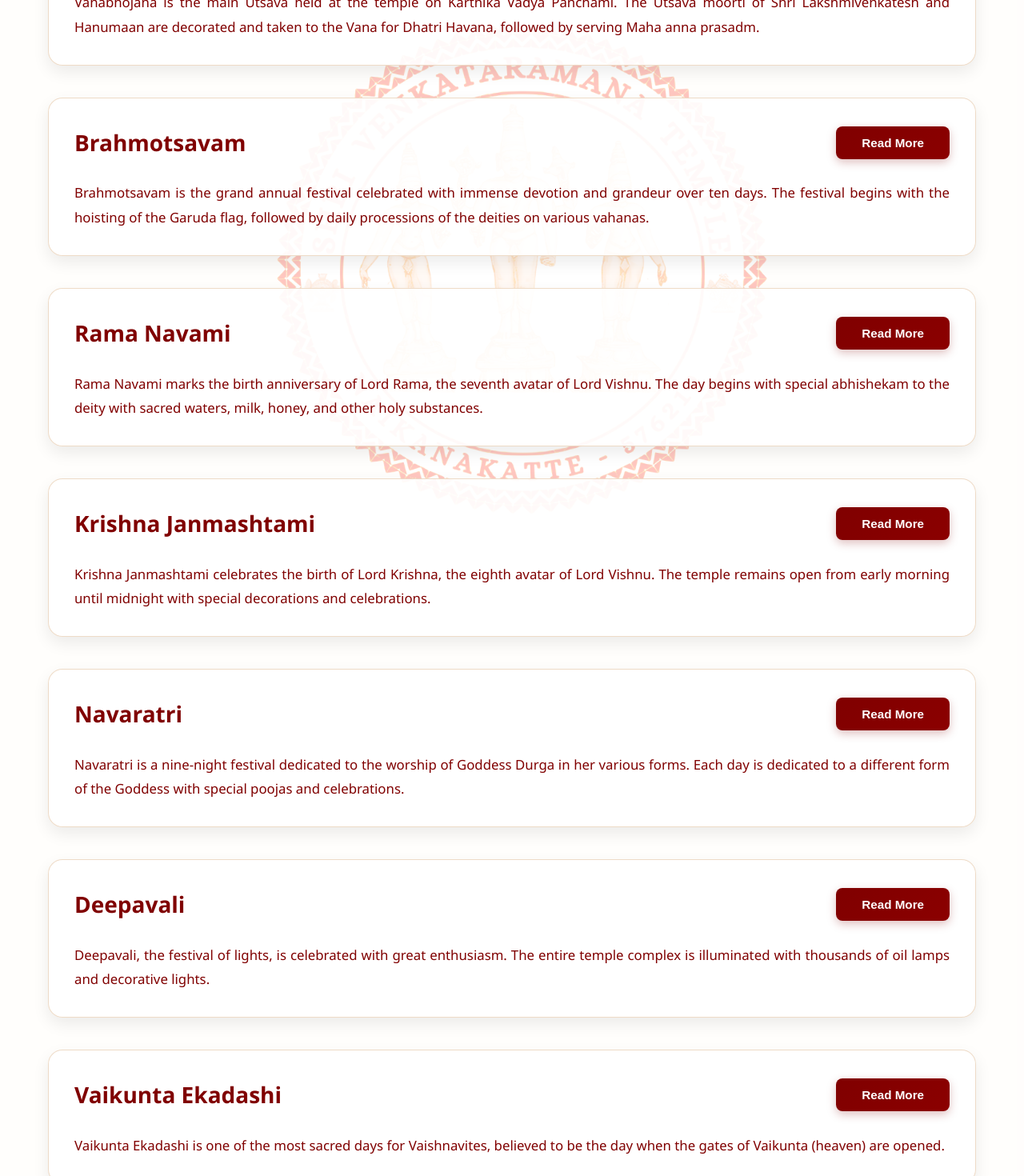
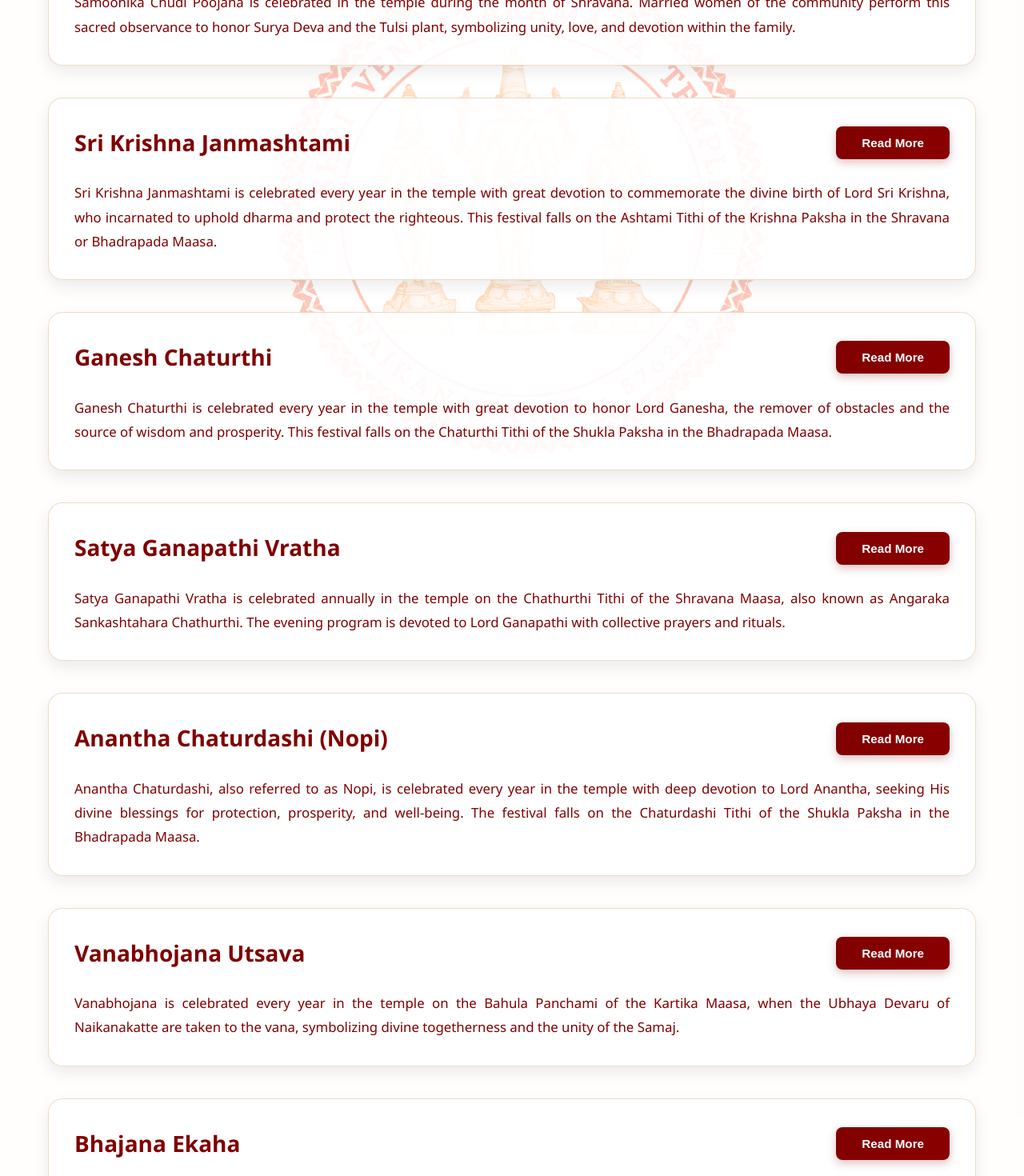
Before and after one commit to Uttam-Bhat/Temple-Site, a React (Vite) app: page /annual-functions in a window 1280 px wide. Shown: the part 1400-2870 px from the top of the page at 80% size. Built offline with nearby package versions, Linux system fonts and the light colour scheme.

Commit message:
Annual FUnctions DOne

```diff
--- a/src/pages/AnnualFunctions.jsx
+++ b/src/pages/AnnualFunctions.jsx
@@ -38,87 +38,46 @@ const AnnualFunctions = () => {
     },
     {
       id: 5,
-      name: "Vanabhojana Utsava",
-      shortDescription: "Vanabhojana is the main Utsava held at the temple on Karthika Vadya Panchami. The Utsava moorti of Shri Lakshmivenkatesh and Hanumaan are decorated and taken to the Vana for Dhatri Havana, followed by serving Maha anna prasadm.",
-      fullDescription: [
-        "Vanabhojana is the main Utsava held at the temple on Karthika Vadya Panchami. The Utsava moorti of Shri Lakshmivenkatesh and Hanumaan are decorated and taken to the Vana for Dhatri Havana, followed by serving Maha anna prasadm.",
-        "The vana is now artificially created at the temple entrance. Decades ago, there was a Vanabhojana Katte. The utsava is conducted over two days.",
-        "The main attraction is Lords Palakki savari, taken to many Hindu devotees' homes in Molkod. Devotees decorate their homes with themes, and Chappara, Torana, Rangoli, Phalavali, and Flowers are key attractions. Prasanna Pooja is held, and special naivedyam is offered and distributed.",
-        "The savari goes to various Katte(s) including Rahu Katte, old Vanabhojana Katte, Kusta Pai Gunda, R S Pai Katte, and Avala Katte.",
-        "The savari begins around 4 PM, and after completing 'Sthali' at all places, it reaches 'Kurinja' (a 'Teru-like structure' without wheels) around 11 PM. Pooja is offered, crackers are burst, and Yakshagana Dashavatar Seva begins.",
-        "Lord Mukhyaprana is said to be fond of Costal Folk Art Yakshagana. Devotees offer Yakshagana seva to Lord Hanumanta for wishes. The monetary aspect of Yakshagana Seva is managed by Bhaskar Bhat and Non-Archaka Acharya."
-      ]
+      name: "Samoohika Chudi Poojana",
+      shortDescription: "Samoohika Chudi Poojana is celebrated in the temple during the month of Shravana. Married women of the community perform this sacred observance to honor Surya Deva and the Tulsi plant, symbolizing unity, love, and devotion within the family.",
+      expandedText: " As part of the tradition, women prepare chudis, which are bundles made of herbs and flowers, and offer them with devotion to Surya Deva, the Tulsi plant, and Lord Venkataramana. After offering the chudis, they exchange them among themselves and seek the blessings of the Lord and the elders. In the afternoon, the Mahapooja of the Lord is performed, followed by Santarpane. The entire program is observed with deep devotion, spiritual warmth, and great joy by all the Samaj Bandhavas."
     },
     {
       id: 6,
-      name: "Brahmotsavam",
-      shortDescription: "Brahmotsavam is the grand annual festival celebrated with immense devotion and grandeur over ten days. The festival begins with the hoisting of the Garuda flag, followed by daily processions of the deities on various vahanas.",
-      fullDescription: [
-        "Brahmotsavam is the grand annual festival celebrated with immense devotion and grandeur over ten days. The festival begins with the hoisting of the Garuda flag, followed by daily processions of the deities on various vahanas (vehicles) like Sesha Vahana, Hamsa Vahana, Simha Vahana, and more.",
-        "Each day features special poojas, abhishekam, and archana. The highlight is the Rathotsavam (chariot festival) where the deities are taken in a grand procession.",
-        "Cultural programs including classical music, dance performances, and spiritual discourses are organized. Devotees from far and wide participate in the festivities, seeking divine blessings. The festival concludes with the lowering of the flag and special poojas."
-      ]
+      name: "Sri Krishna Janmashtami",
+      shortDescription: "Sri Krishna Janmashtami is celebrated every year in the temple with great devotion to commemorate the divine birth of Lord Sri Krishna, who incarnated to uphold dharma and protect the righteous. This festival falls on the Ashtami Tithi of the Krishna Paksha in the Shravana or Bhadrapada Maasa.",
+      expandedText: " Devotees observe a full-day fast, and in the evening, the Sahasra Tulasi Dala Samarpane is performed to Lord Krishna by the devotees under the guidance of the Archaka, followed by the Mahapooja and Mangalarathi offered to the Lord. On this day, every devotee brings a special Prasada prepared in their homes and offers it to Lord Krishna, after which it is distributed to everyone as divine blessings. The entire festival is celebrated with full devotion, joy, and deep spiritual enthusiasm by all the Samaj Bandhavas."
     },
     {
       id: 7,
-      name: "Rama Navami",
-      shortDescription: "Rama Navami marks the birth anniversary of Lord Rama, the seventh avatar of Lord Vishnu. The day begins with special abhishekam to the deity with sacred waters, milk, honey, and other holy substances.",
-      fullDescription: [
-        "Rama Navami marks the birth anniversary of Lord Rama, the seventh avatar of Lord Vishnu. The day begins with special abhishekam to the deity with sacred waters, milk, honey, and other holy substances.",
-        "Continuous chanting of Rama Nama and recitation of Ramayana takes place throughout the day. Special archana with 108 names of Lord Rama is performed. Devotees observe fasting and participate in bhajan sessions.",
-        "The temple is decorated with flowers and special lighting. Prasadam distribution includes panakam (jaggery water) and vadapappu (soaked moong dal). Spiritual discourses on the life and teachings of Lord Rama are conducted. The evening concludes with aarti and special darshan."
-      ]
+      name: "Ganesh Chaturthi",
+      shortDescription: "Ganesh Chaturthi is celebrated every year in the temple with great devotion to honor Lord Ganesha, the remover of obstacles and the source of wisdom and prosperity. This festival falls on the Chaturthi Tithi of the Shukla Paksha in the Bhadrapada Maasa.",
+      expandedText: " The festival begins with bringing the idol of Lord Ganesha to the temple, followed by the Dharmika Vidhi-Vidhanas performed to Lord Ganesha. A beautiful Vishesha Alankara is offered to both Lord Ganapathi and Lord Venkataramana, after which the Mahapooja and Mangalarathi are performed with devotion. After the rituals, Prasada and Santarpane are offered to all devotees. Later in the evening, Bhajana Seva and Mahapooja are performed, and the day concludes with the Visarjana of the Ganesha idol. The festival is observed with immense devotion, joy, and unity as everyone seeks the blessings of Lord Ganapathi for peace, prosperity, and well-being."
     },
     {
       id: 8,
-      name: "Krishna Janmashtami",
-      shortDescription: "Krishna Janmashtami celebrates the birth of Lord Krishna, the eighth avatar of Lord Vishnu. The temple remains open from early morning until midnight with special decorations and celebrations.",
-      fullDescription: [
-        "Krishna Janmashtami celebrates the birth of Lord Krishna, the eighth avatar of Lord Vishnu. The temple remains open from early morning until midnight.",
-        "Special decorations include a beautifully decorated cradle (jhula) for baby Krishna. The day features continuous bhajans, kirtans, and devotional songs. At midnight, the exact time of Krishna's birth, special abhishekam and pooja are performed.",
-        "Devotees break their fast after midnight darshan. The temple is adorned with flowers, lights, and traditional decorations. Cultural programs including dance dramas depicting Krishna's childhood leelas are organized. Special prasadam including butter, fruits, and sweets are distributed. The celebration continues with night-long prayers and devotional activities."
-      ]
+      name: "Satya Ganapathi Vratha",
+      shortDescription: "Satya Ganapathi Vratha is celebrated annually in the temple on the Chathurthi Tithi of the Shravana Maasa, also known as Angaraka Sankashtahara Chathurthi. The evening program is devoted to Lord Ganapathi with collective prayers and rituals.",
+      expandedText: " The program begins with Devata Prarthane, Kalasha Sthapane, and other Vidhi-Vidhanas offered to Lord Ganapathi. Bhajana Seva is rendered by devotees to the Lord, followed by the Mahapooja performed to both Lord Ganapathi and Lord Venkataramana. Santarpane is carried out thereafter, and the entire festival is celebrated by the Samaj Bandhavas with unity, devotion, and great spiritual enthusiasm."
     },
     {
       id: 9,
-      name: "Navaratri",
-      shortDescription: "Navaratri is a nine-night festival dedicated to the worship of Goddess Durga in her various forms. Each day is dedicated to a different form of the Goddess with special poojas and celebrations.",
-      fullDescription: [
-        "Navaratri is a nine-night festival dedicated to the worship of Goddess Durga in her various forms. Each day is dedicated to a different form of the Goddess - Shailaputri, Brahmacharini, Chandraghanta, Kushmanda, Skandamata, Katyayani, Kalaratri, Mahagauri, and Siddhidatri.",
-        "Daily special poojas, abhishekam, and archana are performed. The temple is beautifully decorated with flowers and traditional motifs. Garba and Dandiya programs are organized in the evenings. Devotees observe fasting and perform special prayers.",
-        "On the eighth day (Ashtami), special homam and yagna are conducted. The ninth day (Mahanavami) features grand celebrations with cultural programs. The festival concludes on the tenth day (Vijayadashami) with special poojas and distribution of prasadam."
-      ]
+      name: "Anantha Chaturdashi (Nopi)",
+      shortDescription: "Anantha Chaturdashi, also referred to as Nopi, is celebrated every year in the temple with deep devotion to Lord Anantha, seeking His divine blessings for protection, prosperity, and well-being. The festival falls on the Chaturdashi Tithi of the Shukla Paksha in the Bhadrapada Maasa.",
+      expandedText: " Celebrations begin with Devatha Prarthane, followed by the Kalasha Sthapane and the Dharmika Vidhi-Vidhanas performed by the Archaka. A Vishesha Alankara is offered to Lord Venkataramana, after which the Mahapooja and Mangalarathi are performed with great devotion. Later, Prasada and Santarpane are distributed to all devotees, and it is believed that no devotee should miss this sacred Prasada. The festival is observed with devotion, unity, and joy as the Samaj Bandhavas gather to seek the divine grace of Lord Anantha."
     },
     {
       id: 10,
-      name: "Deepavali",
-      shortDescription: "Deepavali, the festival of lights, is celebrated with great enthusiasm. The entire temple complex is illuminated with thousands of oil lamps and decorative lights.",
-      fullDescription: [
-        "Deepavali, the festival of lights, is celebrated with great enthusiasm. The day begins with early morning special poojas and abhishekam. The entire temple complex is illuminated with thousands of oil lamps (diyas) and decorative lights.",
-        "Special decorations include rangoli patterns, flower garlands, and traditional motifs. Lakshmi Pooja is performed in the evening seeking blessings for prosperity and wealth. Devotees light lamps in their homes and visit the temple for darshan.",
-        "Special prasadam including laddus, barfi, and other sweets are distributed. Fireworks display is organized in the temple premises. The evening features special aarti with multiple lamps. Cultural programs including music and dance performances add to the festive atmosphere. The temple remains open late into the night for devotees to offer prayers."
-      ]
+      name: "Vanabhojana Utsava",
+      shortDescription: "Vanabhojana is celebrated every year in the temple on the Bahula Panchami of the Kartika Maasa, when the Ubhaya Devaru of Naikanakatte are taken to the vana, symbolizing divine togetherness and the unity of the Samaj.",
+      expandedText: " The program begins with Devatha Prarthane, followed by the grand procession of both deities to the vana in the Pallakki. In the vana, Dhatri Havana, Dharmika Vidhi-Vidhanas, Pooja, and Mangalarathi are performed before Prasada distribution and Santarpane take place in the serene natural surroundings. In the evening, the Lord returns to the temple in the Pallakki, blessing devotees at their doorsteps, with several Katte Poojas conducted along the route. Upon returning, Astavadhana Seva and Ratri Pooja are offered to the Lord, and the entire festival is celebrated with deep devotion, unity, and joy."
     },
     {
       id: 11,
-      name: "Vaikunta Ekadashi",
-      shortDescription: "Vaikunta Ekadashi is one of the most sacred days for Vaishnavites, believed to be the day when the gates of Vaikunta (heaven) are opened.",
-      fullDescription: [
-        "Vaikunta Ekadashi is one of the most sacred days for Vaishnavites, believed to be the day when the gates of Vaikunta (heaven) are opened. Devotees observe strict fasting and stay awake the previous night (Jagarana).",
-        "Early morning special darshan through the Vaikunta Dwaram (celestial gate) is arranged. Continuous chanting of Vishnu Sahasranama and other prayers takes place. Special abhishekam and archana with 1008 names of Lord Vishnu are performed.",
-        "Devotees break their fast after darshan and prayers. The temple is decorated with special arrangements for the celestial gate. Spiritual discourses on the significance of Ekadashi are conducted. Special prasadam including fruits and tulsi leaves are distributed. The day is marked by continuous prayers and devotional activities throughout."
-      ]
-    },
-    {
-      id: 12,
-      name: "Maha Shivaratri",
-      shortDescription: "Maha Shivaratri, the great night of Lord Shiva, is observed with night-long vigil and prayers. The day begins with special abhishekam using water, milk, honey, curd, and bilva leaves.",
-      fullDescription: [
-        "Maha Shivaratri, the great night of Lord Shiva, is observed with night-long vigil and prayers. The day begins with special abhishekam using water, milk, honey, curd, and bilva leaves.",
-        "Continuous chanting of 'Om Namah Shivaya' and Shiva mantras resonates throughout the temple. Devotees observe fasting and perform four rounds of pooja during the night (Nishitha, Ratri, Nishitha, and Brahma Muhurta). Special Rudrabhishekam is performed with Vedic chants.",
-        "The temple is decorated with flowers, especially white flowers and bilva leaves. Devotees offer bel leaves, fruits, and milk to the deity. Night-long bhajans and kirtans create a divine atmosphere. Special arrangements are made for devotees to stay and participate in the vigil. The celebration continues until early morning with final aarti and darshan."
-      ]
-    },
+      name: "Bhajana Ekaha",
+      shortDescription: "Bhajana Ekaha is observed every year in the temple on the Ekadashi Tithi of the Karthika Maasa, where devotees spend an entire day and night immersed in devotional singing and service.",
+      expandedText: " The program begins with Devatha Prarthane and Deepa Sthapane, followed by Akhanda Bhajans performed by various Bhajana Mandalis and Paalis that continue until the next afternoon. A Vishesha Pushpalankara is offered to the Lord on both days, and the afternoon Mahapooja and Mangalarathi are followed by Prasada distribution and Santarpane. In the evening, the deities are taken out in a grand Bhajana Nagarotsava in the Pallakki, with Katte Poojas along the way. Upon returning to the temple, Bhajana Suttu and Ratri Pooja are offered to the Lord, concluding with Prasada distribution."
+    }
   ]
 
   return (
--- a/src/pages/Page.css
+++ b/src/pages/Page.css
@@ -1006,6 +1006,28 @@
   box-shadow: 0 4px 15px rgba(0, 0, 0, 0.08);
 }
 
+.sevas-subheading {
+  font-size: 1.65rem;
+  color: var(--primary-color);
+  margin-bottom: 1.5rem;
+  font-weight: 700;
+}
+
+.swamji-mokkam-table-wrapper {
+  margin-top: 2.5rem;
+}
+
+.swamji-table th:first-child {
+  width: 110px;
+}
+
+.swamji-table .seva-name-cell,
+.swamji-table .seva-name-kannada-cell,
+.swamji-table .seva-total-cell {
+  text-align: left;
+  padding-left: 2rem;
+}
+
 .sevas-note p {
   color: var(--text-dark);
   margin: 0;
@@ -2117,6 +2139,14 @@
     min-width: 700px;
   }
 
+  .swamji-mokkam-section {
+    padding: 1.5rem;
+  }
+
+  .sevas-subheading {
+    font-size: 1.4rem;
+  }
+
   .sevas-table th,
   .sevas-table td {
     padding: 0.875rem 1rem;
@@ -2240,4 +2270,12 @@
   .mobile-back-btn svg {
     font-size: 0.85rem;
   }
-}
+
+  .swamji-mokkam-grid {
+    grid-template-columns: 1fr;
+  }
+
+  .swamji-mokkam-item {
+    padding: 0.85rem 0.9rem;
+  }
+}
--- a/src/pages/Sevas.jsx
+++ b/src/pages/Sevas.jsx
@@ -113,6 +113,19 @@ const Sevas = () => {
     }
   ]
 
+  const swamjiMokkamSevas = [
+    { id: 1, name: "Sarva Seve", nameKannada: "ಸರ್ವ ಸೇವೆ", total: "As per devotion" },
+    { id: 2, name: "Santharpana Seve", nameKannada: "ಸಂತರ್ಪಣ ಸೇವೆ", total: "As per devotion" },
+    { id: 3, name: "Shri Hari-Guru Seve", nameKannada: "ಶ್ರೀ ಹರಿಗುರು ಸೇವೆ", total: "As per devotion" },
+    { id: 4, name: "Maha Pooje", nameKannada: "ಮಹಾ ಪೂಜೆ", total: "As per devotion" },
+    { id: 5, name: "Rathri Pooje", nameKannada: "ರಾತ್ರಿ ಪೂಜೆ", total: "As per devotion" },
+    { id: 6, name: "Mahasantharpana Seve", nameKannada: "ಮಹಾ ಸಂತರ್ಪಣ ಸೇವೆ", total: "As per devotion" },
+    { id: 7, name: "Mutt Bikshe", nameKannada: "ಮಠ ಭಿಕ್ಷೆ", total: "As per devotion" },
+    { id: 8, name: "Pushpalankara Seve", nameKannada: "ಪುಷ್ಪಾಲಂಕಾರ ಸೇವೆ", total: "As per devotion" },
+    { id: 9, name: "Kalashabhisheka Seve", nameKannada: "ಕಲಶಾಭಿಷೇಕ ಸೇವೆ", total: "As per devotion" },
+    { id: 10, name: "Vishesha Vanthige", nameKannada: "ವಿಶೇಷ ವಂಥಿಗೆ", total: "As per devotion" }
+  ]
+
   return (
     <div className="page">
       <button className="mobile-back-btn" onClick={() => navigate(-1)} aria-label="Go back">
@@ -150,6 +163,30 @@ const Sevas = () => {
             </table>
           </div>
 
+          <div className="swamji-mokkam-table-wrapper">
+            <h2 className="sevas-subheading">Swamji Mokkam</h2>
+            <table className="sevas-table swamji-table">
+              <thead>
+                <tr>
+                  <th>ಕ್ರ. ಸಂಖ್ಯೆ / SL No</th>
+                  <th>Seva (English)</th>
+                  <th>ಸೇವೆ (ಕನ್ನಡ)</th>
+                  <th>ಒಟ್ಟು / Total</th>
+                </tr>
+              </thead>
+              <tbody>
+                {swamjiMokkamSevas.map((seva) => (
+                  <tr key={seva.id}>
+                    <td className="sl-no-cell">{seva.id}</td>
+                    <td className="seva-name-cell">{seva.name}</td>
+                    <td className="seva-name-kannada-cell">{seva.nameKannada}</td>
+                    <td className="seva-total-cell">{seva.total}</td>
+                  </tr>
+                ))}
+              </tbody>
+            </table>
+          </div>
+
           <div className="sevas-note">
             <p>
               <strong>Note:</strong> For booking sevas and to know more about availability
```
